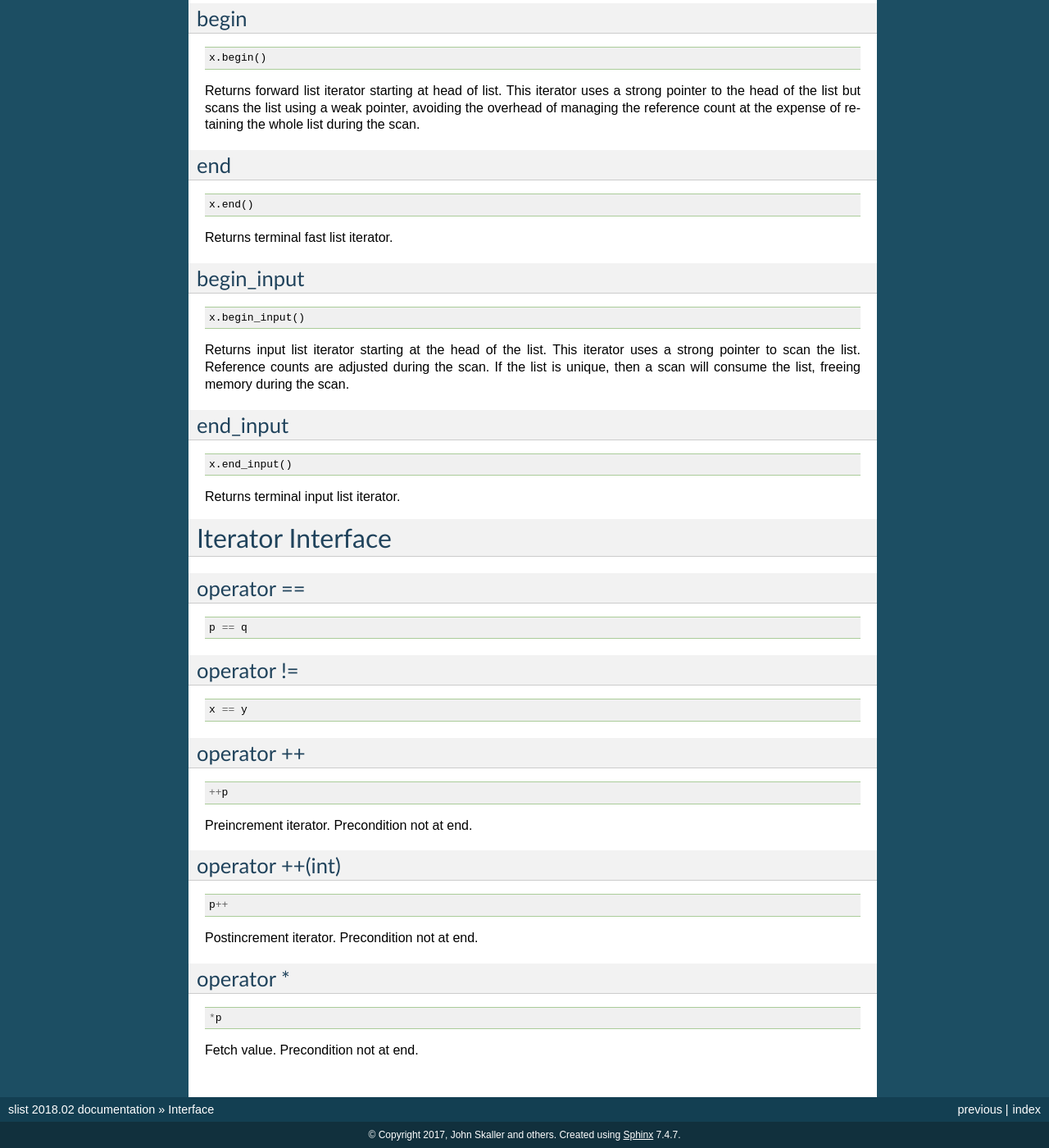
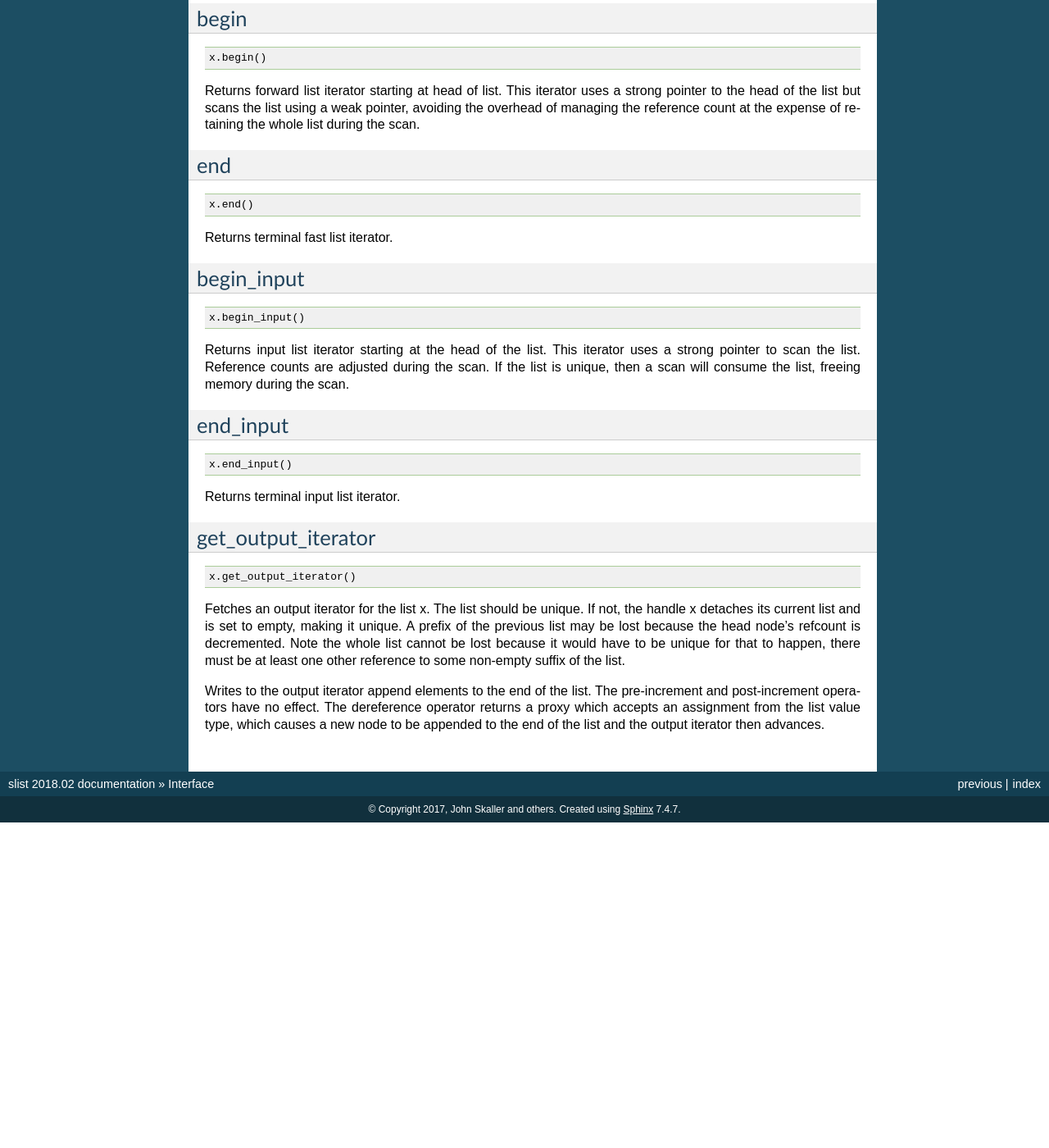
Before and after one commit to felix-lang/slist, a Sphinx documentation site: the page built from doc/functionalinterface.rst, in a window 1280 px wide and 1400 px high, scrolled down 3082 px. Shown: the whole window at 82% size. Built offline with Sphinx 7.4.7, drawn with Linux system fonts in a browser that asks for light colours; after the commit the page ends 4085 px from its top, so only the background shows below that; some of the changed text lies outside the part shown.

Commit message:
Document output iterator.

```diff
--- a/doc/functionalinterface.rst
+++ b/doc/functionalinterface.rst
@@ -261,49 +261,24 @@
 
 Returns terminal input list iterator.
 
-
-
-
-Iterator Interface
-==================
-
-operator ==
------------
+get_output_iterator
+-------------------
 
 .. code-block:: c++
 
-  p == q
+ x.get_output_iterator()
 
-operator !=
------------
+Fetches an output iterator for the list x.
+The list should be unique. If not, the handle x
+detaches its current list and is set to empty,
+making it unique. A prefix of the previous list may
+be lost because the head node's refcount is decremented.
+Note the whole list cannot be lost because it would have to be
+unique for that to happen, there must be at least one other reference
+to some non-empty suffix of the list.
 
-.. code-block:: c++
-
-  x == y
-
-operator ++
------------
-
-.. code-block:: c++
-
-   ++p
-
-Preincrement iterator. Precondition not at end.
-
-operator ++(int)
-----------------
-
-.. code-block:: c++
-
-   p++
-
-Postincrement iterator. Precondition not at end.
-
-operator *
-----------
-
-.. code-block:: c++
-
-  *p
-
-Fetch value.  Precondition not at end.
+Writes to the output iterator append elements to the end of the list.
+The pre-increment and post-increment operators have no effect.
+The dereference operator returns a proxy which accepts an assignment
+from the list value type, which causes a new node to be appended
+to the end of the list and the output iterator then advances.
```
